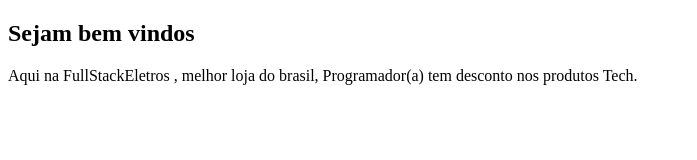
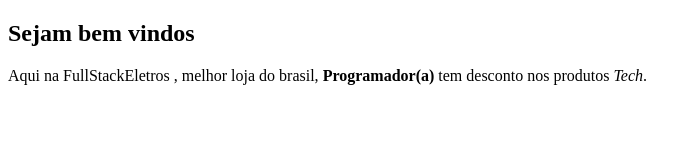
Before and after one commit to LeandroBorges99/Fullstackeletros, a plain HTML site: page index.html in a window 1280 px wide. Shown: the whole page, without its empty margins (0-697 px from the left). Drawn offline with Linux system fonts and the light colour scheme.

Commit message:
Modificação do html pelas tags <strong> e <em> que correspondem ao negrito e itálico, respectivamente.

```diff
--- a/index.html
+++ b/index.html
@@ -8,6 +8,6 @@
 </head>
 <body>
     <h2>Sejam bem vindos</h2>
-    <p>Aqui na FullStackEletros , melhor loja do brasil, Programador(a) tem desconto nos produtos Tech. </p>
+    <p>Aqui na FullStackEletros , melhor loja do brasil, <strong>Programador(a)</strong> tem desconto nos produtos <em>Tech</em>. </p>
 </body>
 </html>
```
